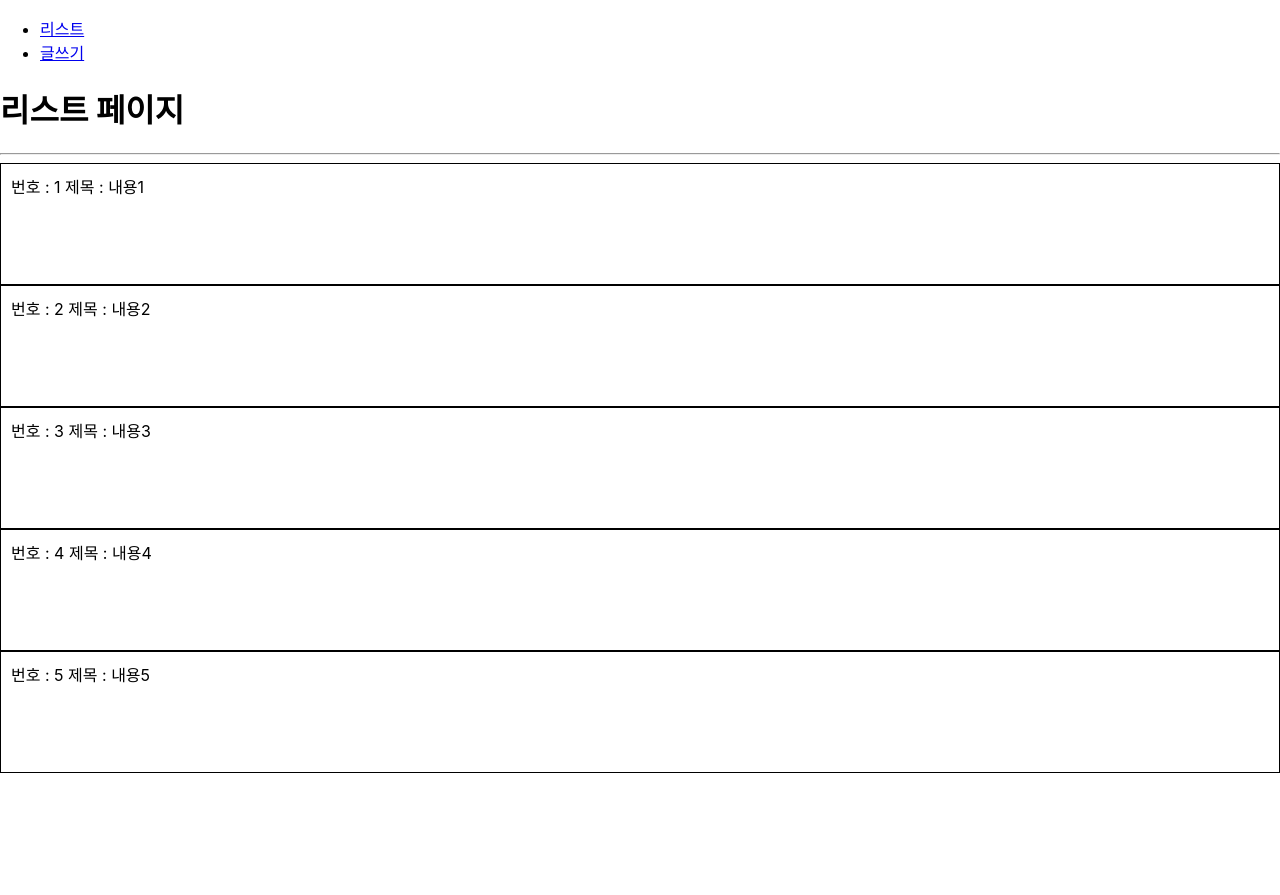
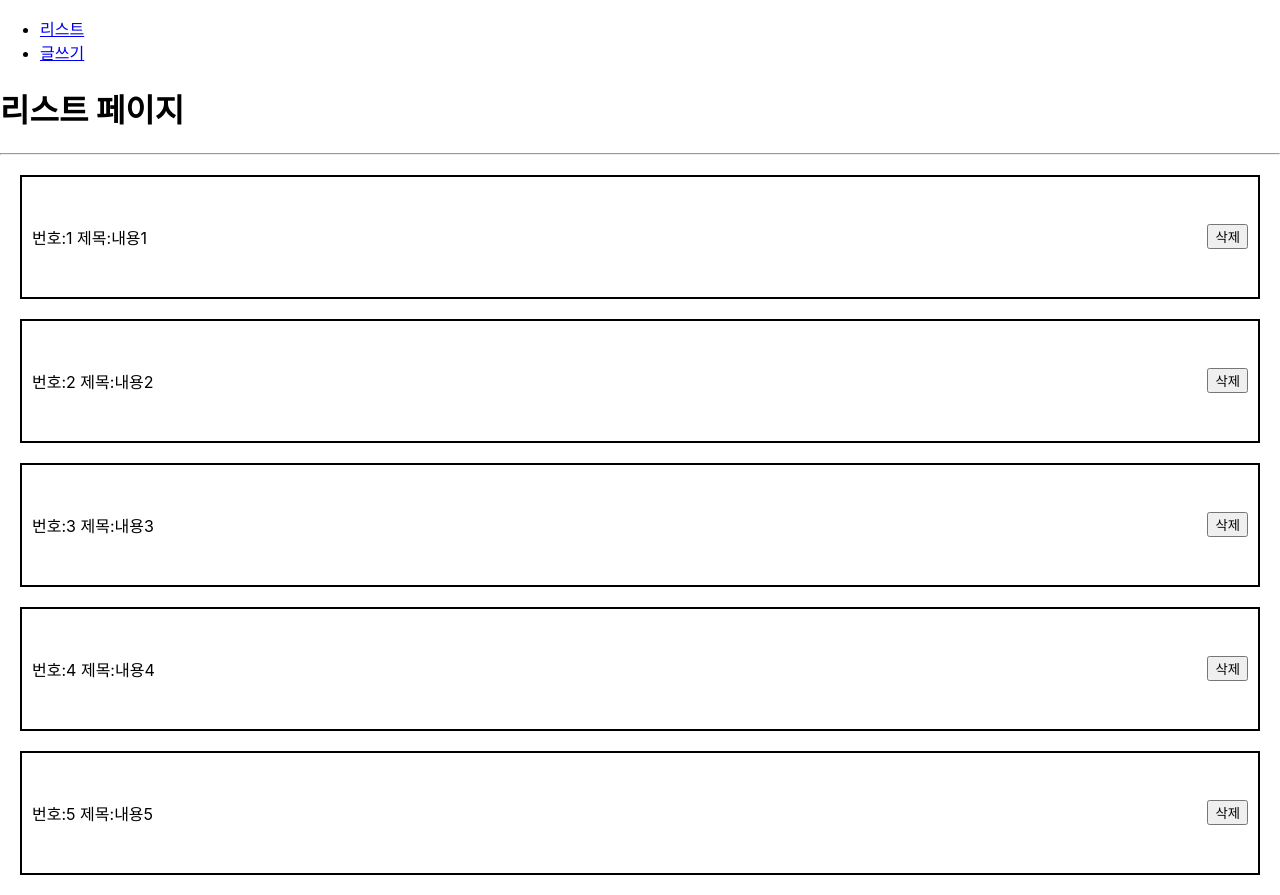
Before and after one commit to ckswns879/board-app, a React (Create React App) app: page / in a window 1280 px wide. Before the commit the page ends 800 px from the top, so only its background shows below. Built offline with nearby package versions, Linux system fonts and the light colour scheme.

Commit message:
feat: 글목록보기

```diff
--- a/src/page/ListPage.js
+++ b/src/page/ListPage.js
@@ -3,9 +3,13 @@ import styled from 'styled-components';
 
 // styled-components version6이후로 설치문제발생 npm install styled-components@5.3.10 설치
 const StyldeitemBoxDiv = styled.div`
-border:1px, solid black;
+display: flex;
+justify-content: space-between;
+border:2px solid black;
 padding: 10px;
 height: 100px;
+margin: 20px;
+align-items: center;
 `
 
 const ListPage = () => {
@@ -16,15 +20,20 @@ const [posts, setPosts] = useState([
     {id:3, title: "내용3"},
     {id:4, title: "내용4"},
     {id:5, title: "내용5"},
-])
+]);
+
+
 
     return (
         <div>
             <h1>리스트 페이지</h1>
             <hr />
             {posts.map((post) => (
-            <StyldeitemBoxDiv>
-                번호 : {post.id} 제목 : {post.title}
+            <StyldeitemBoxDiv key={post.id}>
+                <div>
+                번호:{post.id}  제목:{post.title}
+                </div>
+                <button>삭제</button>
                 </StyldeitemBoxDiv>
                 ))}
         </div>
```
